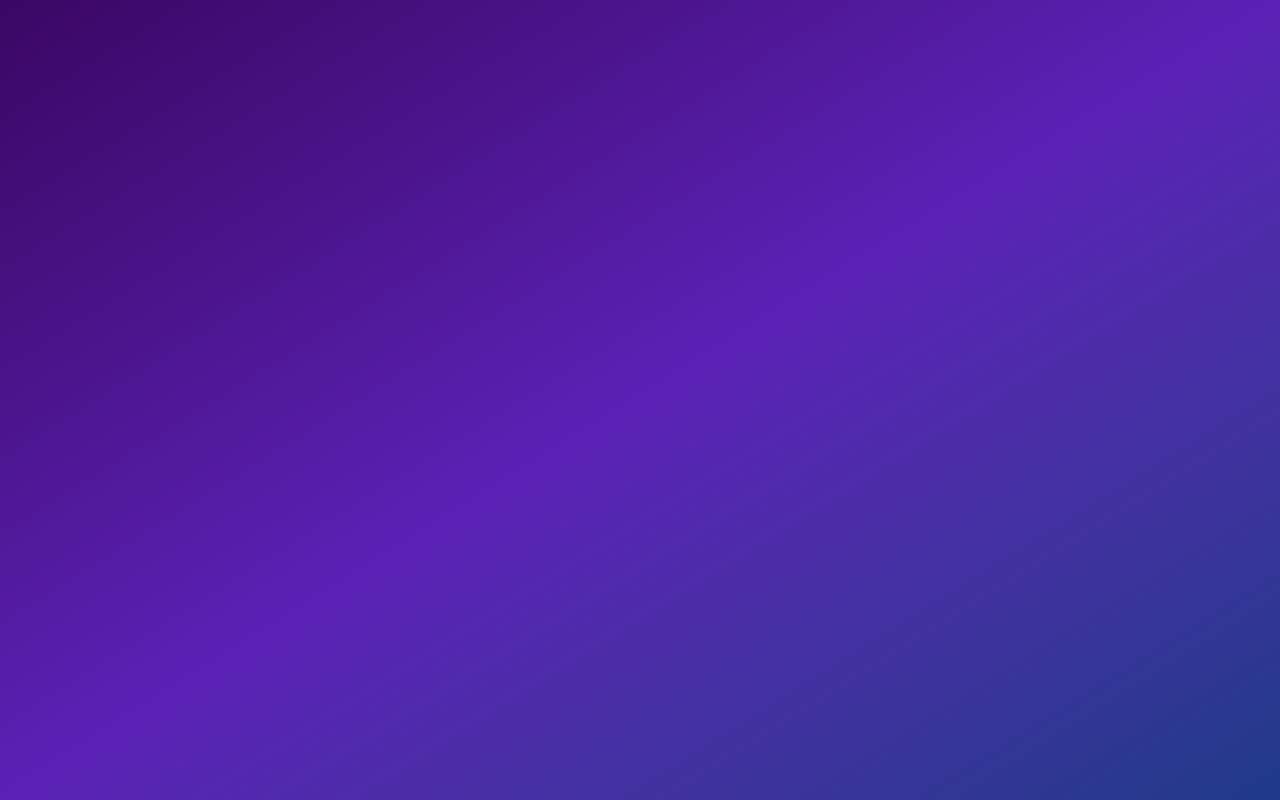
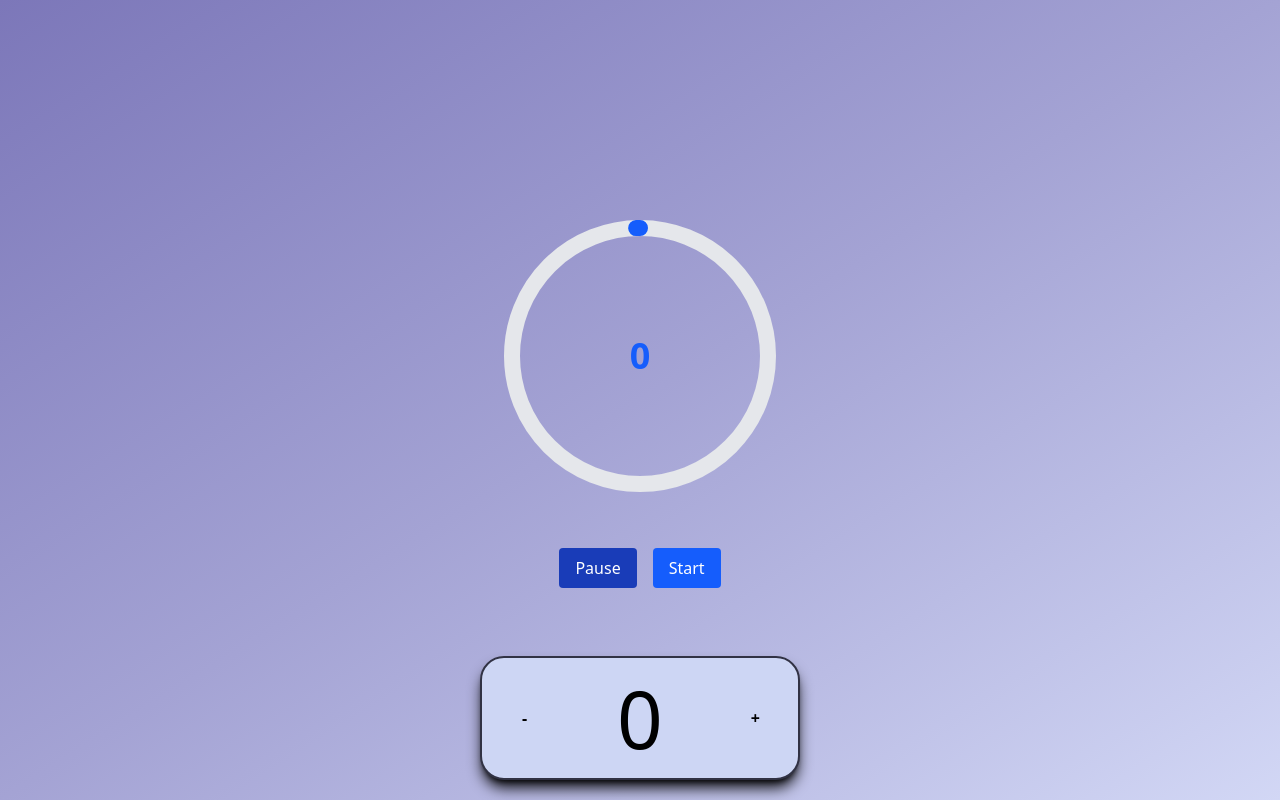
Before and after one commit to Kay-mate/kay-mate.github.io, an Astro site: page / in a window 1280 px wide. Built offline with nearby package versions, Linux system fonts and the light colour scheme; Astro itself is replaced by a stand-in of ours.

Commit message:
Finished Timer.jsx

```diff
--- a/astro.config.mjs
+++ b/astro.config.mjs
@@ -7,6 +7,9 @@ import react from '@astrojs/react';
 
 // https://astro.build/config
 export default defineConfig({
+  devToolbar: {
+    enabled: false
+  },
   vite: {
     plugins: [tailwindcss()]
   },
--- a/package.json
+++ b/package.json
@@ -15,6 +15,7 @@
     "@types/react-dom": "^19.1.5",
     "astro": "^5.7.13",
     "react": "^19.1.0",
+    "react-audio-player": "^0.17.0",
     "react-dom": "^19.1.0",
     "tailwindcss": "^4.1.7"
   }
--- /dev/null
+++ b/src/components/Timer.jsx
@@ -0,0 +1,126 @@
+import { useState, useEffect, useRef } from "react";
+import Alarm from '../assets/timer.mp3';
+import Wrong from '../assets/wrong.mp3';
+
+function CircularProgress({ secondsLeft, totalSeconds, className }) {
+    const progress = totalSeconds === 0 ? 0 : Math.round((secondsLeft / totalSeconds) * 100);
+    const dashOffset = 100 - progress;
+    return <div className={`relative ${className ?? 'w-40 h-40'}`}>
+      <svg className="w-full h-full -rotate-90" viewBox="0 0 36 36" xmlns="http://www.w3.org/2000/svg">
+        <circle cx="18" cy="18" r="16" fill="none" className="stroke-current text-gray-200 dark:text-neutral-700" strokeWidth="2" />
+        <circle cx="18" cy="18" r="16" fill="none" strokeWidth="2" strokeLinecap="round" strokeDasharray="100" strokeDashoffset={dashOffset} className="stroke-current text-blue-600 dark:text-blue-500 transition-[stroke-dashoffset] duration-[900ms] ease-linear" />
+      </svg>
+      <div className="absolute top-1/2 left-1/2 transform -translate-y-1/2 -translate-x-1/2">
+        <span className="text-center font-bold text-blue-600 dark:text-blue-500 text-2xl md:text-3xl lg:text-4xl">{secondsLeft}</span>
+      </div>
+    </div>;
+  }
+
+export function InvalidInputAlert({ onDone }) {
+    const [visible, setVisible] = useState(true);
+
+    useEffect(() => {
+        const audioWrong = new Audio(Wrong);
+        audioWrong.play();
+        const timer = setTimeout(() => {
+            setVisible(false);
+            if (onDone) onDone();
+        }, 1000);
+        return () => clearTimeout(timer);
+    }, [onDone]);
+
+    if (!visible) return null;
+
+    return (
+        <div
+            className="fixed left-1/2 bg-red-600 text-white px-4 py-2 rounded shadow-lg"
+            style={{ top: "50vh", transform: "translate(-50%, -50%)", transition: "top 0.5s ease-out" }}
+        >
+            invalid input
+        </div>
+    );
+}
+
+export default function Timer() {
+    const [count, setCount] = useState(0);
+    const [showAlert, setShowAlert] = useState(false);
+    const [timer, setTimer] = useState(null);
+    const [isPaused, setIsPaused] = useState(false);
+    const intervalRef = useRef(null);
+
+    function clearTimerInterval() {
+        if (intervalRef.current) {
+            clearInterval(intervalRef.current);
+            intervalRef.current = null;
+        }
+    }
+
+    function timerStart(startCount) {
+        setTimer(startCount);
+        setIsPaused(false);
+        const audio = new Audio(Alarm);
+
+        clearTimerInterval();
+
+        intervalRef.current = setInterval(() => {
+            setTimer(prev => {
+                if (prev === null || prev <= 0) {
+                    clearTimerInterval();
+                    audio.play();
+                    return 0;
+                }
+                return prev - 1;
+            });
+        }, 1000);
+    }
+
+    function pauseTimer() {
+        clearTimerInterval();
+        setIsPaused(true);
+    }
+
+    function continueTimer() {
+        if (timer === null || timer <= 0) return;
+        setIsPaused(false);
+        const audio = new Audio(Alarm);
+
+        clearTimerInterval();
+
+        intervalRef.current = setInterval(() => {
+            setTimer(prev => {
+                if (prev === null || prev <= 0) {
+                    clearTimerInterval();
+                    audio.play();
+                    return 0;
+                }
+                return prev - 1;
+            });
+        }, 1000);
+    }
+
+    function timerCheck() {
+        if (count <= 0) {
+            setShowAlert(true);
+            return;
+        }
+        timerStart(count);
+    }
+
+    return <div className="relative h-screen w-full flex flex-col items-center justify-center px-4 md:px-10 lg:px-20">
+    <div className="flex flex-col items-center space-y-6 md:space-y-8 lg:space-y-12 max-w-lg w-full">
+      <CircularProgress secondsLeft={timer ?? 0} totalSeconds={count} className="w-40 h-40 md:w-56 md:h-56 lg:w-72 lg:h-72" />
+      <div className="flex gap-4">
+        <button onClick={isPaused ? continueTimer : pauseTimer} className={`px-4 py-2 rounded text-white transition-colors duration-300 ${isPaused ? 'bg-blue-600 hover:bg-blue-700' : 'bg-blue-800 hover:bg-blue-900'}`} disabled={isPaused && (timer === null || timer <= 0)}>{isPaused ? 'Continue' : 'Pause'}</button>
+        <button onClick={timerCheck} className="px-4 py-2 bg-blue-600 text-white rounded">Start</button>
+      </div>
+    </div>
+    <div className="fixed bottom-5 left-1/2 transform -translate-x-1/2 flex w-fit max-w-xs justify-center bg-[#cdd6f4] shadow-lg shadow-black rounded-3xl border-2 border-[#313244] box-border">
+      <button onClick={() => count > 0 && setCount(count - 1)} className="w-[90px] flex-grow font-xl font-bold">-</button>
+      <p className="text-black mx-[50px] text-[45px] md:text-[60px] lg:text-[80px]">{count}</p>
+      <button onClick={() => count < 7 && setCount(count + 1)} className="w-[90px] flex-grow font-xl font-bold">+</button>
+    </div>
+    {showAlert && <InvalidInputAlert onDone={() => setShowAlert(false)} />}
+  </div>;
+
+
+}
--- a/src/layouts/LayoutMain.astro
+++ b/src/layouts/LayoutMain.astro
@@ -10,7 +10,7 @@ import '../styles/global.css';
         <meta http-equiv="X-UA-Compatible" content="ie=edge">
         <title> Button </title>
     </head>
-    <body class="bg-gradient-to-br from-[#3b0764] via-[#5b21b6] to-[#1e3a8a] w-full h-screen">
+    <body class="bg-gradient-to-br from-[#7c77b9] via-[#a4a3d4] to-[#d2d7f5] w-full h-screen">
         <slot />
     </body>
 </html>
--- a/src/pages/index.astro
+++ b/src/pages/index.astro
@@ -1,6 +1,8 @@
 ---
 import LayoutMain from "../layouts/LayoutMain.astro";
+import Timer from "../components/Timer";
 ---
 
 <LayoutMain>
+    <Timer client:only />
 </LayoutMain>
```
Also changed, not shown: 3 other files.
